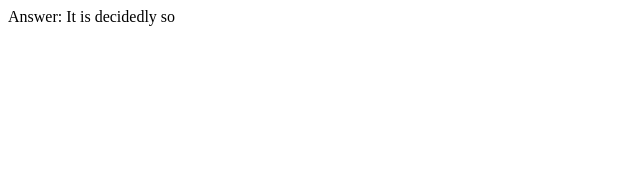
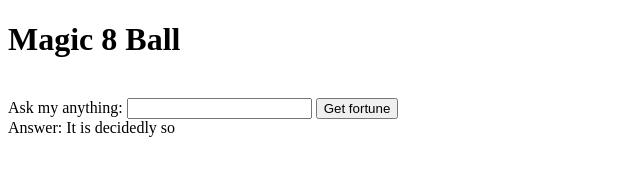
Before and after one commit to MatsHalvorsen/Magic8Ball, a plain HTML site: page index.html in a window 1280 px wide. Both pictures are taken after a click on the button "Get fortune". Shown: the whole page, without its empty margins (0-640 px from the left). Drawn offline with Linux system fonts and the light colour scheme.

Commit message:
fixed a  disappearing button problem

```diff
--- a/app.js
+++ b/app.js
@@ -28,22 +28,24 @@ const answers = [
 updateView();
 function updateView(){
     document.getElementById('app').innerHTML = /*HTML*/ `
+    <h1 id="header">Magic 8 Ball</h1>
+        <br/>
+    Ask my anything:
+    <input type="text">
+    <button onclick="fortune()">Get fortune</button>
     <div id="app">Answer: </div>
-    <br/>
-    <input>
-    <button onclick="fortune()">Get fortune</button>
+
     `;
 }
 // CONTROLLER
-/*function getFortune(answers) {
-    return answers[ Math.floor(Math.random() * answers.length)];
-    updateView();
-}
-*/
-
 function fortune() {
     let randomEl = answers[Math.floor(Math.random() * answers.length)];
-    document.getElementById('app').textContent = `Answer: ${randomEl}`;
+    document.getElementById('app').innerHTML = ` <h1 id="header">Magic 8 Ball</h1>
+    <br/>
+    Ask my anything:
+    <input type="text">
+    <button onclick="fortune()">Get fortune</button>
+    <div id="app">Answer: ${randomEl} </div>
+    `;
+
 }
-
-updateView();
```
Also changed, not shown: index.html (+2 -0 lines).
